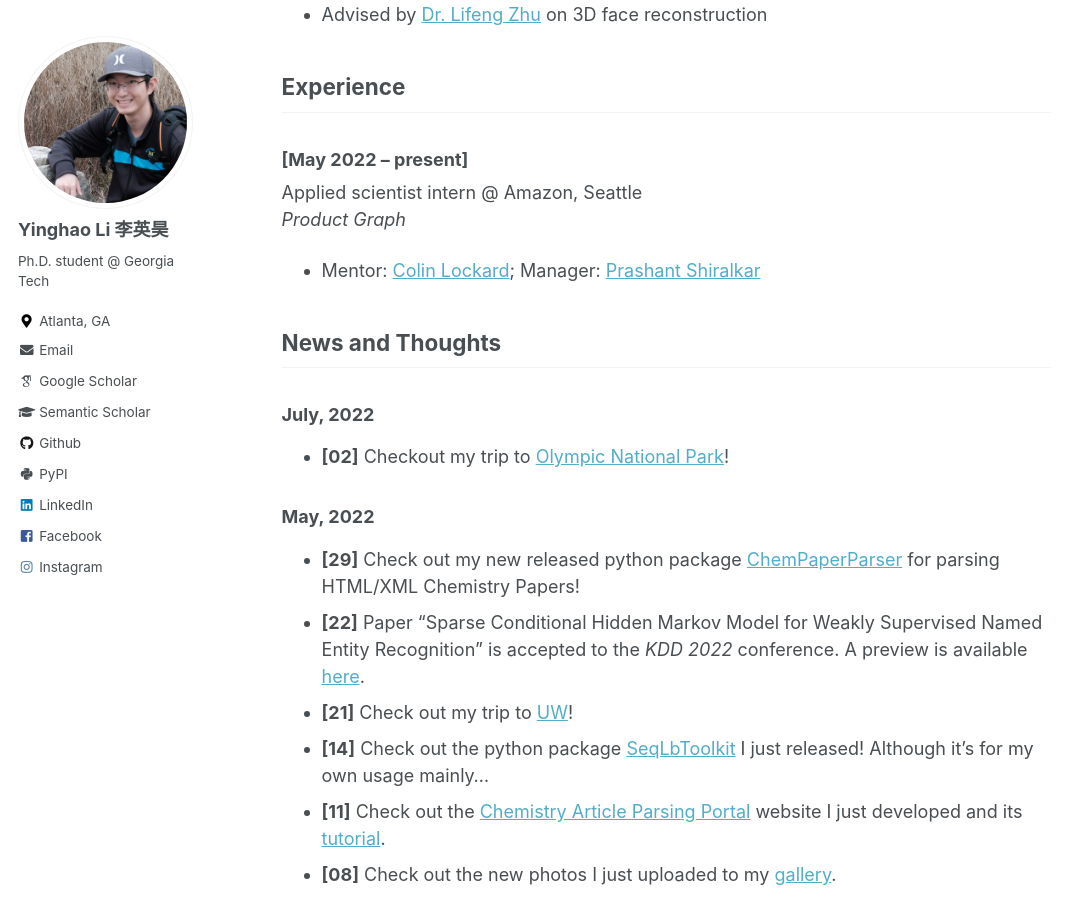
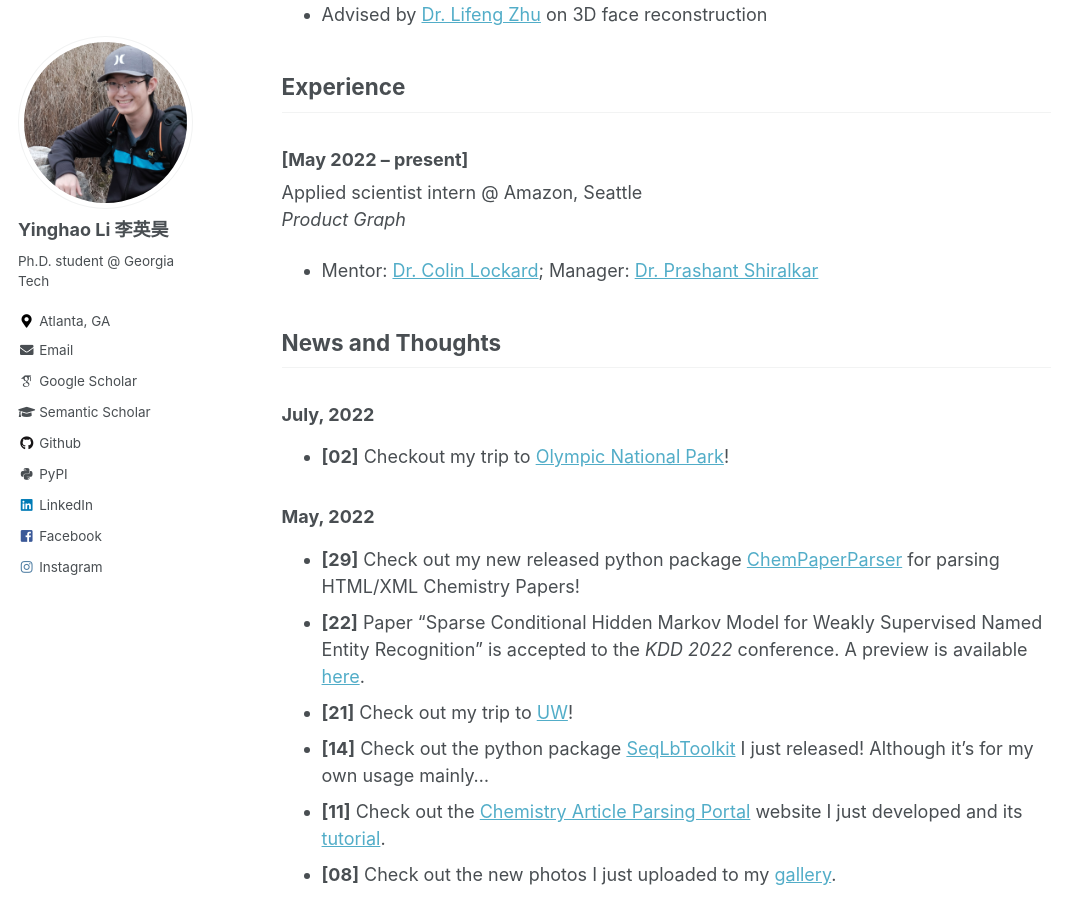
Before and after one commit to Yinghao-Li/Yinghao-Li.github.io, a Jekyll site: the page built from _pages/about.md, in a window 1280 px wide and 900 px high, scrolled down 837 px. Shown: the whole window, without its empty margins (0-1086 px from the left). Built offline with Jekyll 4.4.1, drawn with Linux system fonts in a browser that asks for light colours; some web fonts are replaced.

Commit message:
fix an issue

```diff
--- a/_pages/about.md
+++ b/_pages/about.md
@@ -41,7 +41,7 @@ Experience
 ### [May 2022 -- present]
 Applied scientist intern @ Amazon, Seattle
 *Product Graph*
-- Mentor: [Colin Lockard](https://www.colinlockard.com/); Manager: [Prashant Shiralkar](https://sites.google.com/site/shiralkarprashant/)
+- Mentor: [Dr. Colin Lockard](https://www.colinlockard.com/); Manager: [Dr. Prashant Shiralkar](https://sites.google.com/site/shiralkarprashant/)
 
 
 News and Thoughts
```
